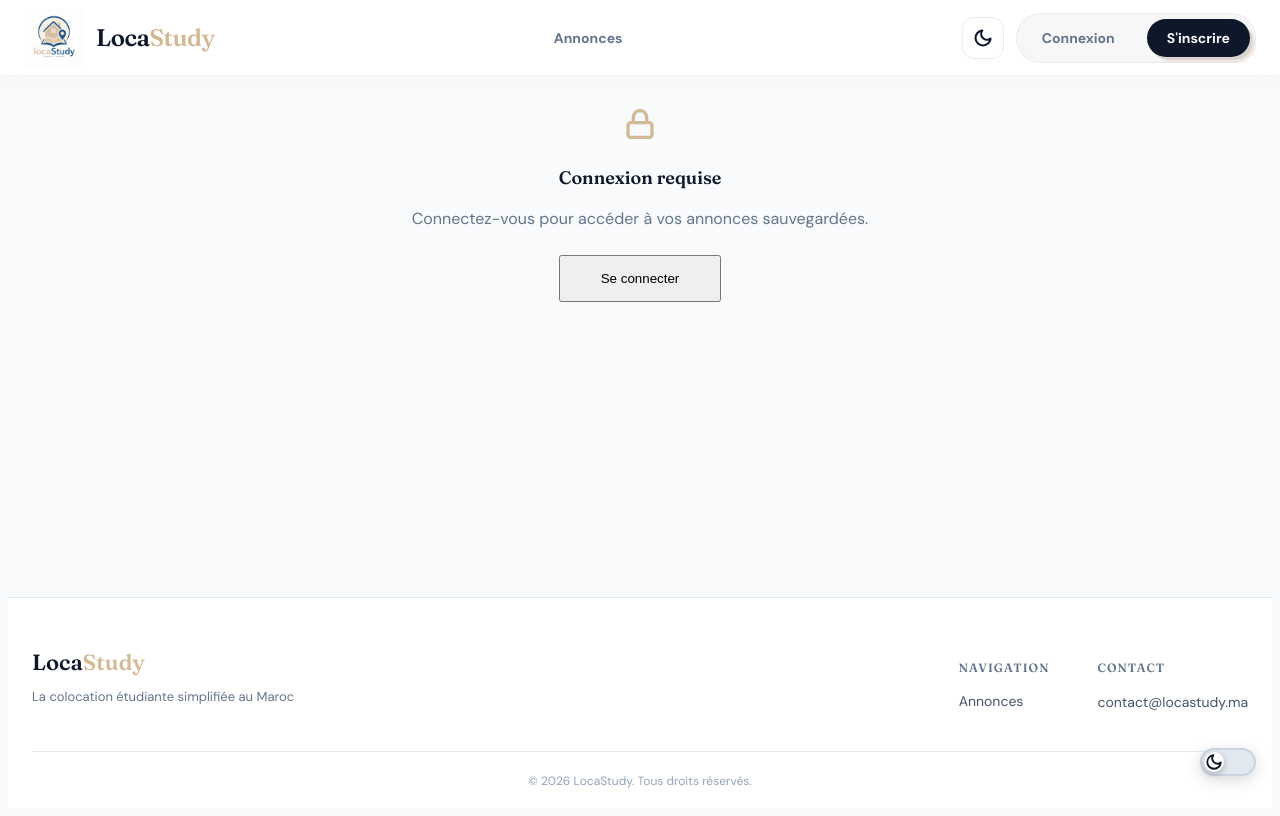
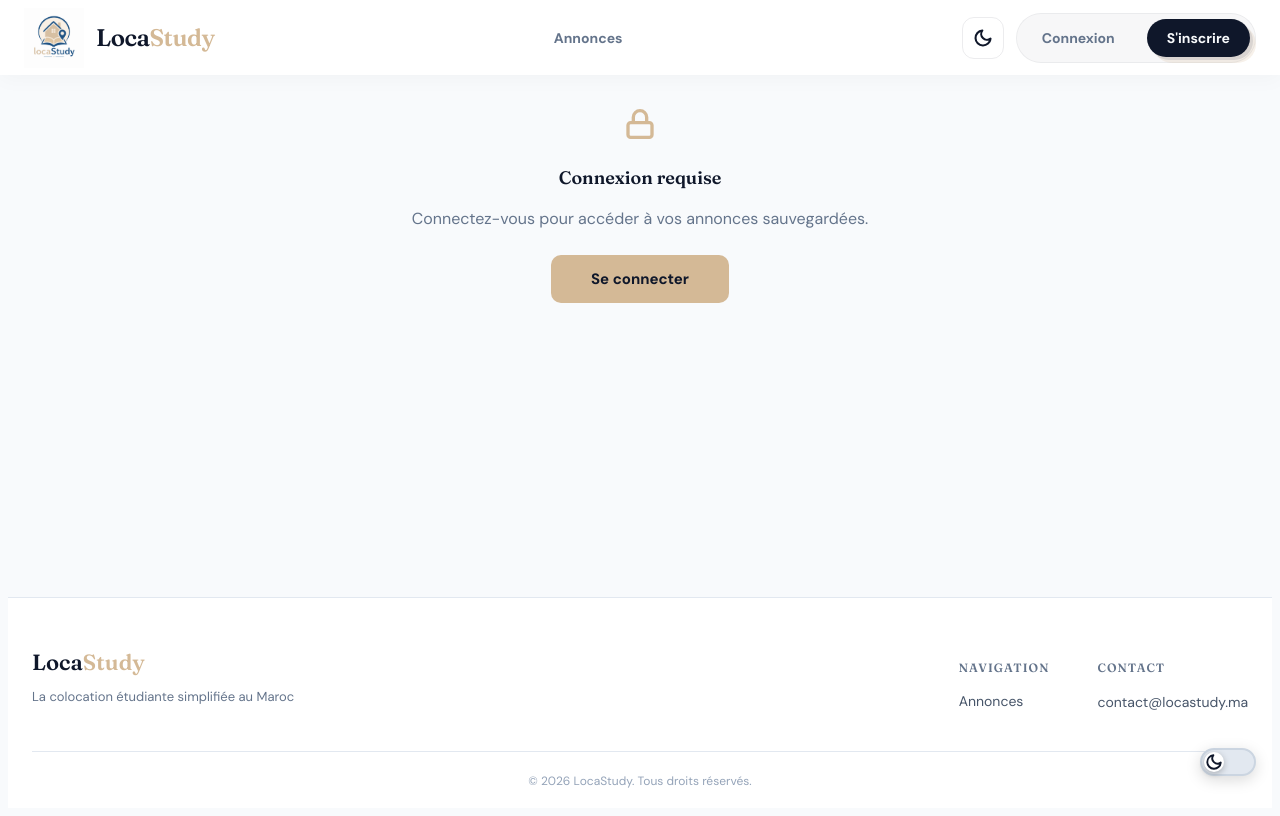
Before and after one commit to ouafiilyass16-lgtm/colocation-project, a React (Vite) app in the folder client/: page /favoris in a window 1280 px wide. Built offline with nearby package versions, Linux system fonts and the light colour scheme.

Commit message:
frontend-chnages 2

```diff
--- a/client/src/pages/MesAnnonces.jsx
+++ b/client/src/pages/MesAnnonces.jsx
@@ -56,7 +56,7 @@ export default function MesAnnonces() {
 
   return (
     <div className="mes-annonces-wrapper">
-      <div className="container">
+      <div className="container" style={{ paddingTop: 90 }}>
 
         {/* Header Prestige */}
         <div className="page-header-prestige">
@@ -179,6 +179,7 @@ export default function MesAnnonces() {
                 {/* Actions Right */}
                 <div className="card-actions">
                   <button className="btn-action-view" onClick={() => navigate(`/annonce/${a._id}`)}>Voir</button>
+                  <button className="btn-action-edit" onClick={() => navigate(`/modifier-annonce/${a._id}`)}>Modifier</button>
                   {a.statut !== "archivee" && (
                     <button className="btn-action-archive" onClick={() => setConfirm({ type: "archive", id: a._id, titre: a.titre })}>Archiver</button>
                   )}
--- a/client/src/styles/CreateAnnonce.css
+++ b/client/src/styles/CreateAnnonce.css
@@ -208,3 +208,58 @@
   color: var(--text);
   transform: translateX(-5px);
 }
+
+.btn-send-premium {
+  display: inline-flex;
+  align-items: center;
+  justify-content: center;
+  gap: 8px;
+  padding: 14px 32px;
+  background: var(--accent);
+  color: var(--text);
+  border: none;
+  border-radius: 10px;
+  font-family: var(--font-body);
+  font-size: 15px;
+  font-weight: 700;
+  cursor: pointer;
+  transition: all 0.3s ease;
+  width: 100%;
+  white-space: nowrap;
+}
+
+.btn-send-premium:hover:not(:disabled) {
+  background: var(--accent2);
+  transform: translateY(-1px);
+  box-shadow: var(--shadow-gold);
+}
+
+.btn-send-premium:disabled {
+  opacity: 0.5;
+  cursor: not-allowed;
+}
+
+.remove-btn-prestige {
+  position: absolute;
+  top: 8px;
+  right: 8px;
+  width: 28px;
+  height: 28px;
+  border-radius: 50%;
+  background: rgba(0, 0, 0, 0.6);
+  color: #fff;
+  border: none;
+  font-size: 18px;
+  font-weight: 700;
+  display: flex;
+  align-items: center;
+  justify-content: center;
+  cursor: pointer;
+  transition: all 0.2s ease;
+  line-height: 1;
+}
+
+.remove-btn-prestige:hover {
+  background: rgba(239, 68, 68, 0.9);
+  transform: scale(1.1);
+}
--- a/client/src/styles/MesAnnonces.css
+++ b/client/src/styles/MesAnnonces.css
@@ -166,6 +166,22 @@
     color: var(--text);
 }
 
+.btn-action-edit {
+    background: transparent;
+    border: 1px solid var(--accent);
+    padding: 10px 20px;
+    border-radius: 10px;
+    font-weight: 700;
+    cursor: pointer;
+    color: var(--accent);
+    transition: all 0.2s ease;
+}
+
+.btn-action-edit:hover {
+    background: var(--accent);
+    color: var(--text);
+}
+
 .btn-action-archive {
     background: var(--surface);
     border: 1px solid var(--border);
--- a/client/src/styles/Navbar.css
+++ b/client/src/styles/Navbar.css
@@ -123,7 +123,6 @@
 
 .logo-udy-accent {
   color: var(--accent);
-}
 }
 
 .nav-links-desktop {
```
